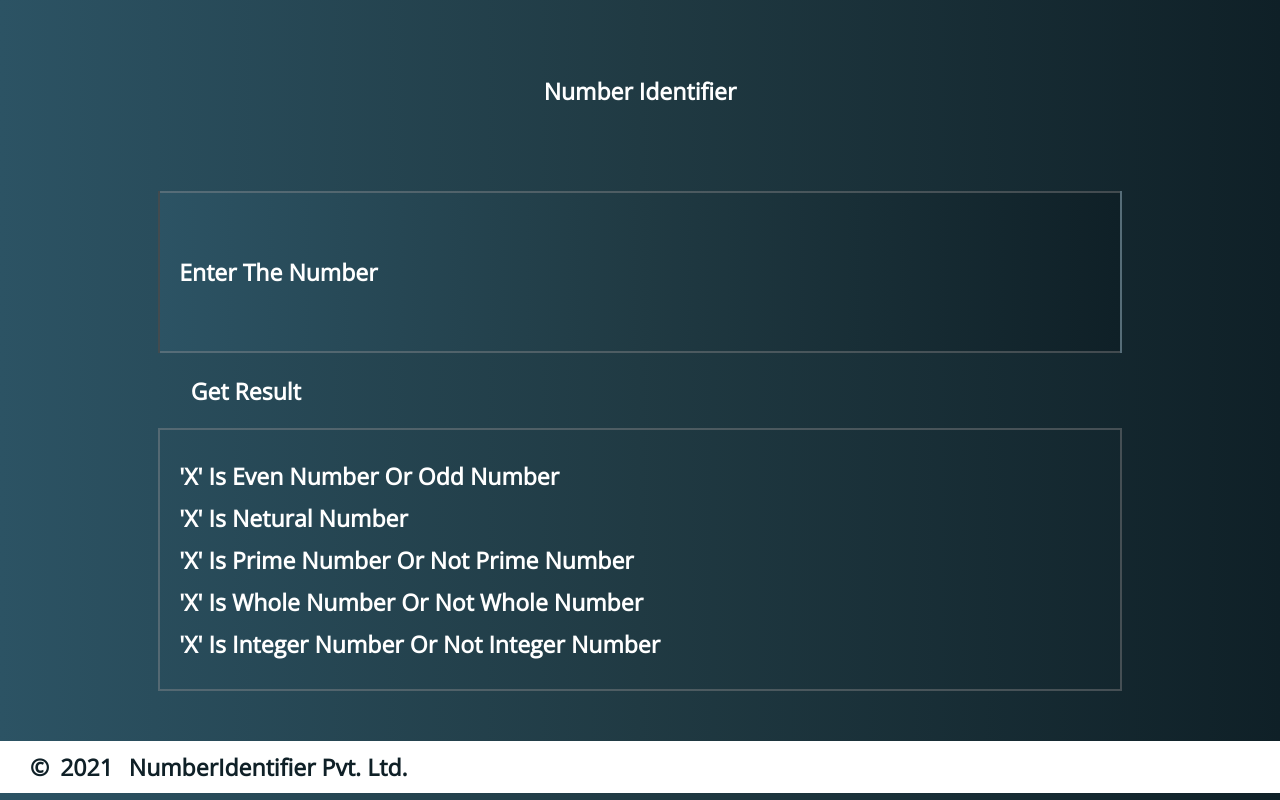
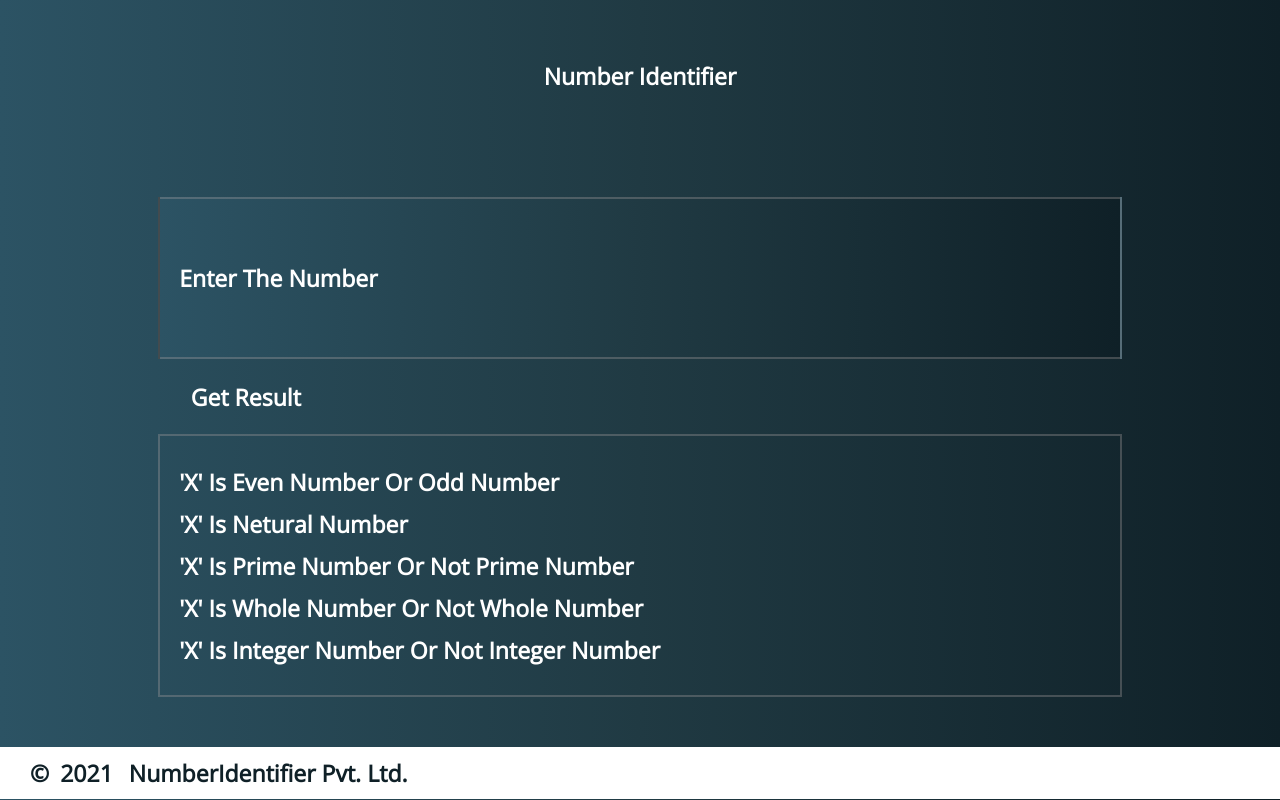
Before and after one commit to DeepanshuSarswat/NumberIdentifier, a plain HTML site: page index.html in a window 1280 px wide. Drawn offline with nearby package versions, Linux system fonts and the light colour scheme.

Commit message:
Update index.css

```diff
--- a/index.css
+++ b/index.css
@@ -18,7 +18,6 @@ input {
 h1 {
   text-align: center;
   padding: 20px;
-  margin: 15px 0 ;
 }
 .output {
   width: 80%;
@@ -73,3 +72,6 @@ span {
   margin: 0 5px;
   color: #0f2027;
 }
+marquee {
+  margin: 18px 0;
+}
```
